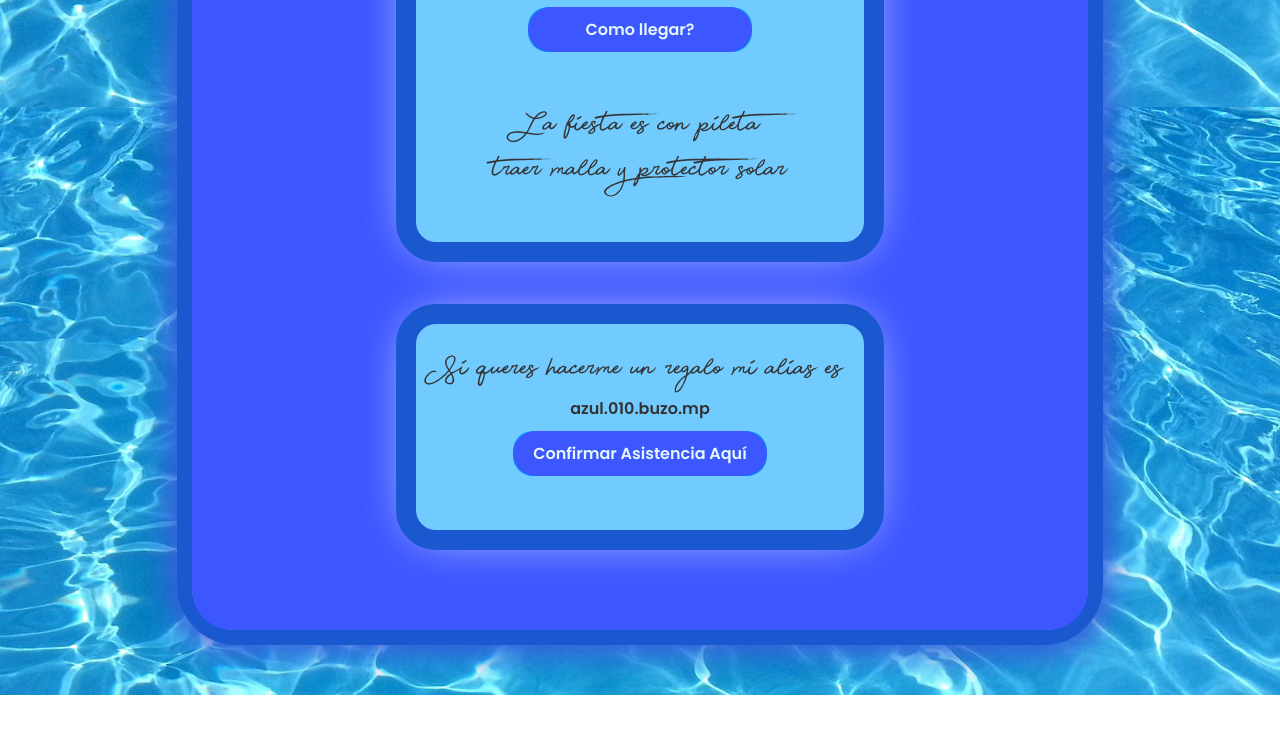
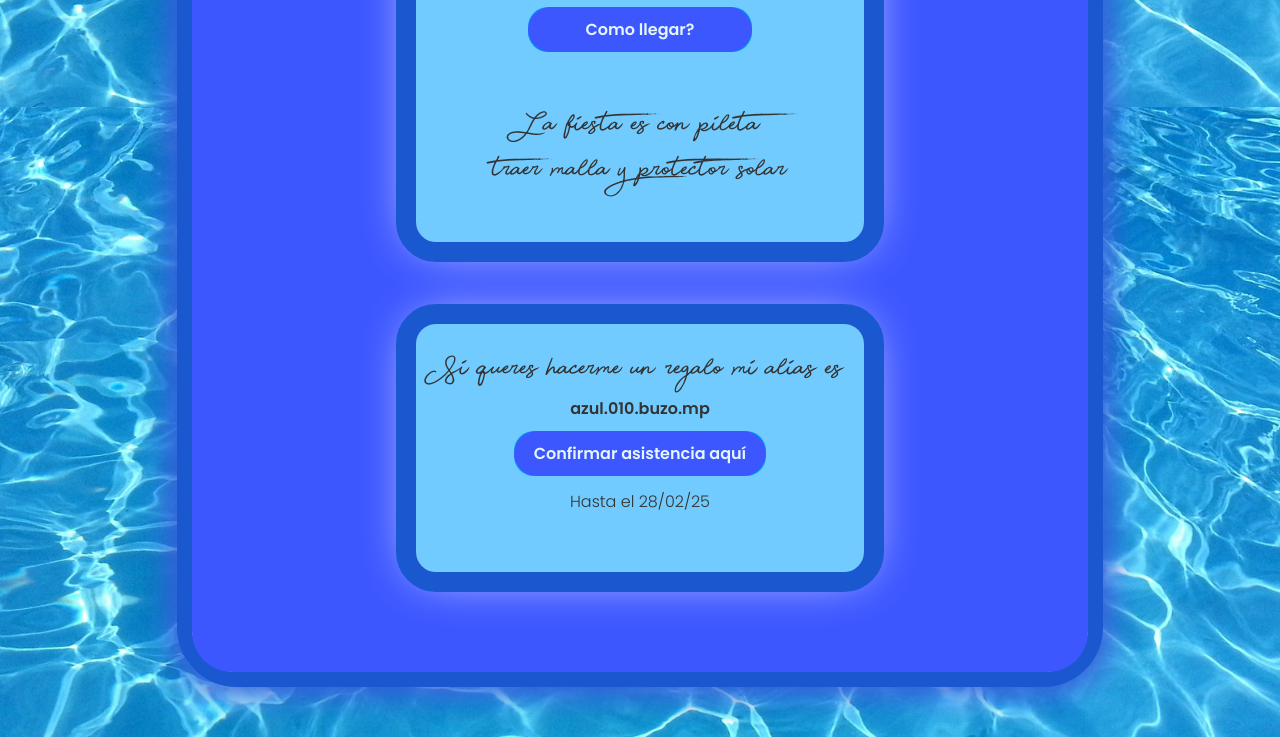
Before and after one commit to Teokalilinux/Tarjeta.github.io, a plain HTML site: page index.html in a window 1280 px wide. Shown: the part 1493-2230 px from the top of the page. Before the commit the page ends 2188 px from the top, so only its background shows below. Drawn offline with Linux system fonts and the light colour scheme.

Commit message:
ultimos cambios

```diff
--- a/index.html
+++ b/index.html
@@ -62,9 +62,10 @@
                 <section id="confirmar">
                     <div class="Botonformulario">
                         <a href="https://docs.google.com/forms/d/e/1FAIpQLSexBHHcaEwp1XQDpaHW_1sPDud9XL7K3TFyHUKOBjfOkKq0cw/viewform?usp=header"
-                            class="btn" target="_blank"> Confirmar Asistencia Aquí</a>
+                            class="btn" target="_blank"> Confirmar asistencia aquí</a>
 
                     </div>
+                    <h2>Hasta el 28/02/25</h2>
                 </section>
             </div>
 
--- a/styles.css
+++ b/styles.css
@@ -220,6 +220,13 @@ h3 {
     margin: 0px;
 }
 
+#confirmar h2 {
+    font-weight: 50;
+    font-size: 1em;
+    text-align: center;
+
+}
+
 /* Media query para dispositivos móviles */
 @media screen and (max-width: 768px) {
 
```
